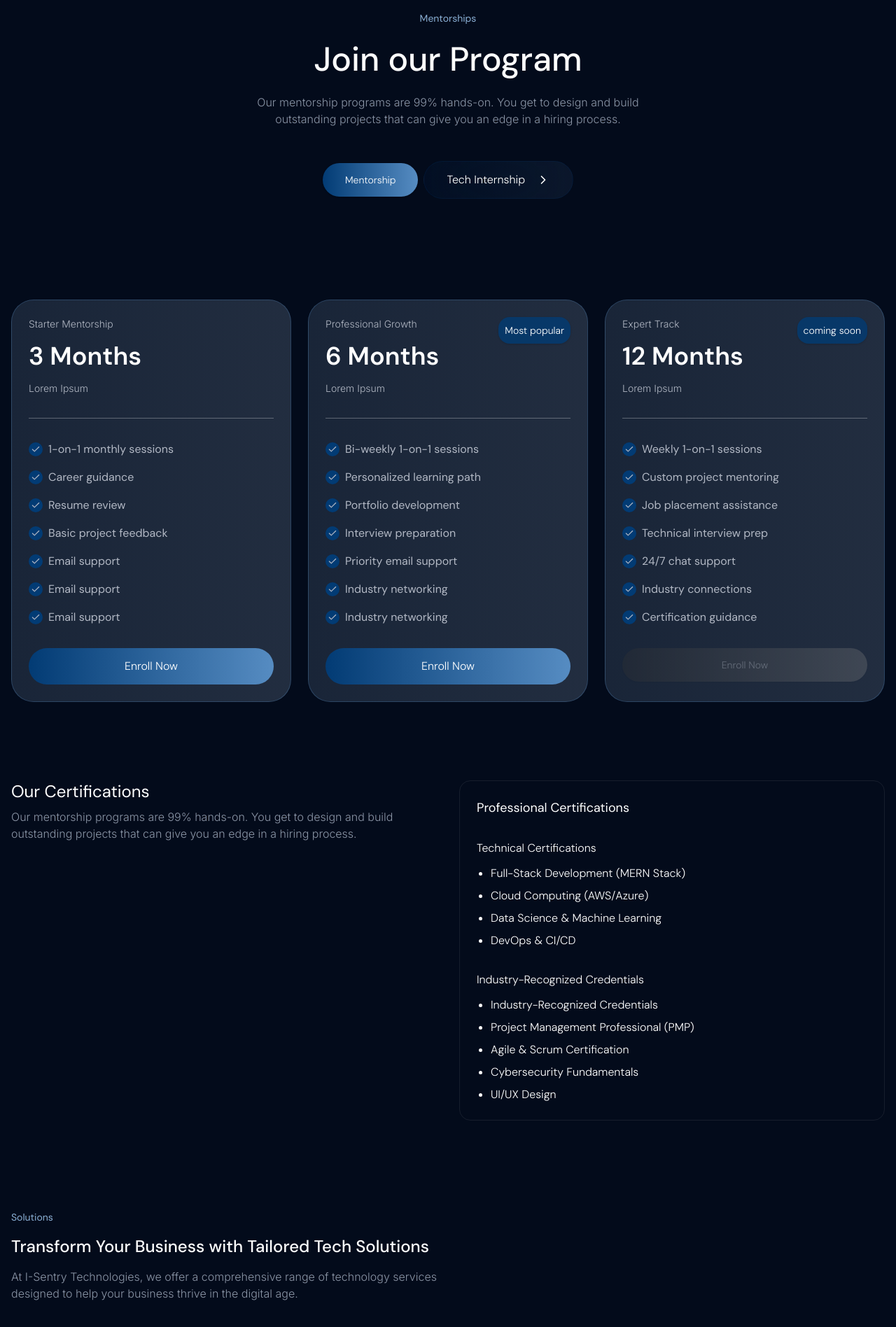
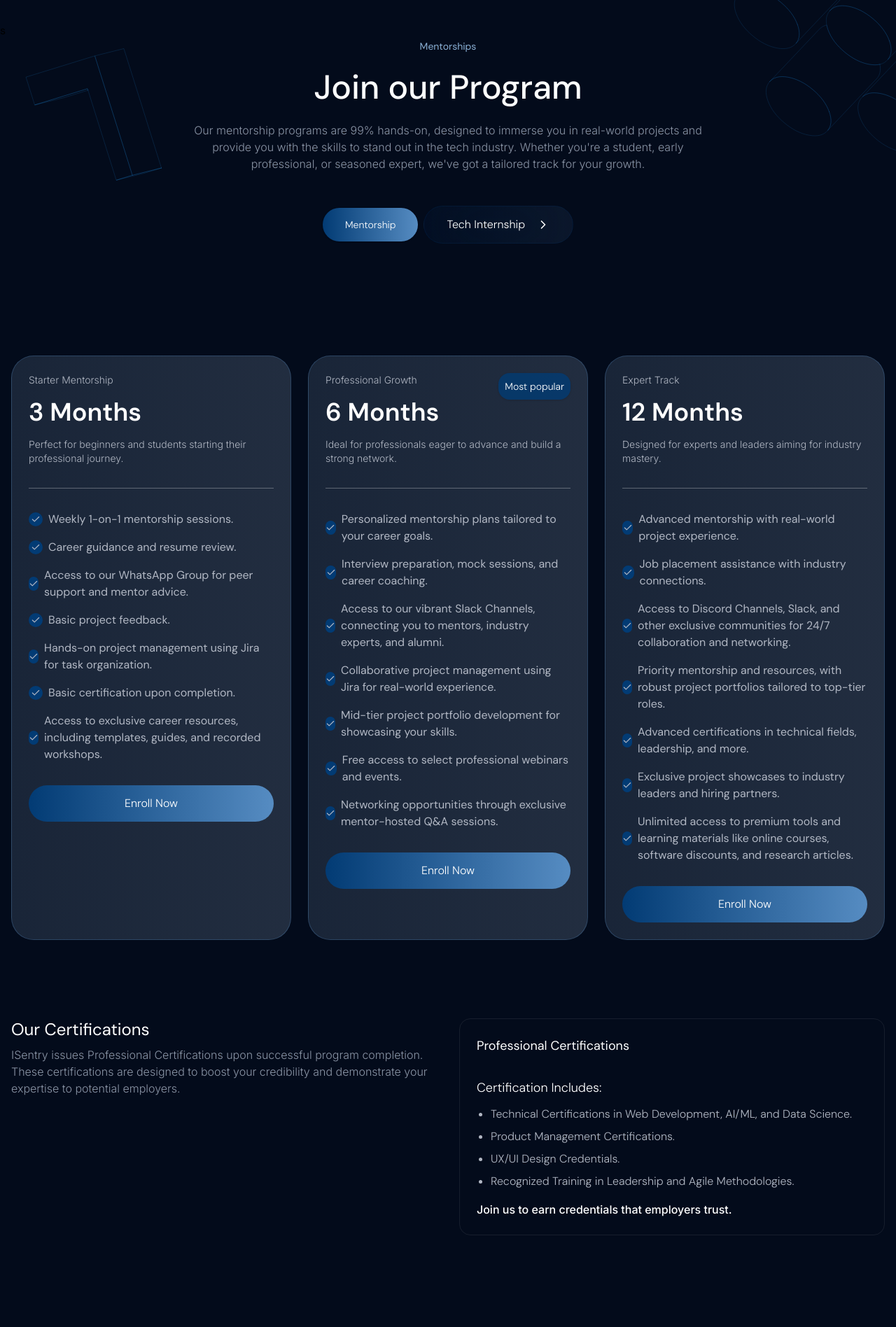
Before and after one commit to i-sentry/i-sentry-platform, a Next.js app: page /mentorships in a window 1280 px wide. Shown: the part 80-1976 px from the top of the page at 70% size. Built offline with nearby package versions, Linux system fonts and the light colour scheme.

Commit message:
Mentorship content in progress

```diff
--- a/app/mentorships/page.tsx
+++ b/app/mentorships/page.tsx
@@ -4,6 +4,7 @@ import { Zap } from "lucide-react";
 import React from "react";
 import InternImage from "@/public/images/internship.jpeg";
 import Image from "next/image";
+import BannerIllustration from "@/components/BannerIllustration";
 
 export type PriceListProp = {
   package: string;
@@ -11,54 +12,65 @@ export type PriceListProp = {
   description: string;
   features: string[];
   badge: string;
+  comingSoon: boolean;
+};
 
-};
+/*
+
+
+*/
 
 const priceList: PriceListProp[] = [
   {
     package: "Starter Mentorship",
     duration: "3 Months",
-    description: "Lorem Ipsum",
+    description:
+      "Perfect for beginners and students starting their professional journey.",
     features: [
-      "1-on-1 monthly sessions",
-      "Career guidance",
-      "Resume review",
-      "Basic project feedback",
-      "Email support",
-      "Email support",
-      "Email support",
+      "Weekly 1-on-1 mentorship sessions.",
+      "Career guidance and resume review.",
+      "Access to our WhatsApp Group for peer support and mentor advice.",
+      "Basic project feedback.",
+      "Hands-on project management using Jira for task organization.",
+      "Basic certification upon completion.",
+      "Access to exclusive career resources, including templates, guides, and recorded workshops.",
     ],
     badge: "",
+    comingSoon: false,
   },
   {
     package: "Professional Growth",
     duration: "6 Months",
-    description: "Lorem Ipsum",
+    description:
+      "Ideal for professionals eager to advance and build a strong network.",
     features: [
-      "Bi-weekly 1-on-1 sessions",
-      "Personalized learning path",
-      "Portfolio development",
-      "Interview preparation",
-      "Priority email support",
-      "Industry networking",
-      "Industry networking",
+      "Personalized mentorship plans tailored to your career goals.",
+      "Interview preparation, mock sessions, and career coaching.",
+      "Access to our vibrant Slack Channels, connecting you to mentors, industry experts, and alumni.",
+      "Collaborative project management using Jira for real-world experience.",
+      "Mid-tier project portfolio development for showcasing your skills.",
+      "Free access to select professional webinars and events.",
+      "Networking opportunities through exclusive mentor-hosted Q&A sessions.",
     ],
     badge: "Most popular",
+    comingSoon: false,
   },
   {
     package: "Expert Track",
     duration: "12 Months",
-    description: "Lorem Ipsum",
+    description:
+      "Designed for experts and leaders aiming for industry mastery.",
     features: [
-      "Weekly 1-on-1 sessions",
-      "Custom project mentoring",
-      "Job placement assistance",
-      "Technical interview prep",
-      "24/7 chat support",
-      "Industry connections",
-      "Certification guidance",
+      "Advanced mentorship with real-world project experience.",
+      "Job placement assistance with industry connections.",
+      "Access to Discord Channels, Slack, and other exclusive communities for 24/7 collaboration and networking.",
+      "Priority mentorship and resources, with robust project portfolios tailored to top-tier roles.",
+      "Advanced certifications in technical fields, leadership, and more.",
+      "Exclusive project showcases to industry leaders and hiring partners.",
+      "Unlimited access to premium tools and learning materials like online courses, software discounts, and research articles.",
     ],
-    badge: "coming soon",
+    badge: "",
+    comingSoon: true,
   },
 ];
 
@@ -66,17 +78,20 @@ const Mentorships = () => {
   return (
     <>
       {/* BANNER */}
-      <section className="py-24">
-        <div className="wrapper md:mx-auto md:max-w-4xl xl:max-w-5xl">
-          <div className="text-center md:mx-auto md:max-w-xl">
+      <section className="relative py-24 lg:py-28">
+        <BannerIllustration />
+        <div className="wrapper relative z-10 md:mx-auto md:max-w-4xl xl:max-w-5xl">
+          <div className="text-center md:mx-auto md:max-w-3xl">
             <h4 className="text-sm text-secondary-200">Mentorships</h4>
             <h1 className="my-4 text-3xl font-medium leading-[1.3] text-white sm:text-5xl sm:leading-snug">
               Join our Program
             </h1>
             <p className="font-light leading-normal text-primary-200">
-              Our mentorship programs are 99% hands-on. You get to design and
-              build outstanding projects that can give you an edge in a hiring
-              process.
+              Our mentorship programs are 99% hands-on, designed to immerse you
+              in real-world projects and provide you with the skills to stand
+              out in the tech industry. Whether you&apos;re a student, early
+              professional, or seasoned expert, we&apos;ve got a tailored track
+              for your growth.
             </p>
 
             <div className="mt-12 flex items-center justify-center gap-2">
@@ -105,9 +120,9 @@ const Mentorships = () => {
         <div className="">
           <h3 className="mb-2 text-2xl text-white">Our Certifications</h3>
           <p className="text-base font-light leading-normal text-primary-200">
-            Our mentorship programs are 99% hands-on. You get to design and
-            build outstanding projects that can give you an edge in a hiring
-            process.
+            ISentry issues Professional Certifications upon successful program
+            completion. These certifications are designed to boost your
+            credibility and demonstrate your expertise to potential employers.
           </p>
         </div>
         <div className="mt-6 rounded-2xl border border-[#F4F4F414] p-6 lg:mt-0">
@@ -115,18 +130,27 @@ const Mentorships = () => {
             Professional Certifications
           </h3>
           <div className="">
-            <h4 className="mb-3 text-base font-light text-white">
-              Technical Certifications
+            <h4 className="mb-3 text-lg font-light text-white">
+              Certification Includes:
             </h4>
-            <ul className="list-disc space-y-2 pl-5 text-base font-light leading-normal text-white">
-              <li>Full-Stack Development (MERN Stack)</li>
-              <li>Cloud Computing (AWS/Azure)</li>
-              <li>Data Science & Machine Learning</li>
-              <li> DevOps & CI/CD</li>
+            <ul className="list-disc space-y-2 pl-5 text-base font-light leading-normal text-primary-100">
+              <li>
+                Technical Certifications in Web Development, AI/ML, and Data
+                Science.
+              </li>
+              <li>Product Management Certifications.</li>
+              <li>UX/UI Design Credentials.</li>
+              <li>
+                Recognized Training in Leadership and Agile Methodologies.
+              </li>
             </ul>
+
+            <p className="mt-4 font-medium text-white">
+              Join us to earn credentials that employers trust.
+            </p>
           </div>
 
-          <div className="mt-8">
+          {/* <div className="mt-8">
             <h4 className="mb-3 text-base font-light text-white">
               Industry-Recognized Credentials
             </h4>
@@ -137,7 +161,7 @@ const Mentorships = () => {
               <li>Cybersecurity Fundamentals</li>
               <li>UI/UX Design</li>
             </ul>
-          </div>
+          </div> */}
         </div>
       </section>
 
@@ -149,9 +173,10 @@ const Mentorships = () => {
             Transform Your Business with Tailored Tech Solutions
           </h3>
           <p className="font-light leading-normal text-primary-200">
-            At I-Sentry Technologies, we offer a comprehensive range of
-            technology services designed to help your business thrive in the
-            digital age.
+            We deliver innovative, scalable, and results-driven technology
+            solutions to propel your business forward in today&apos;s digital
+            landscape. Partner with us to unlock new opportunities and optimize
+            your operations with cutting-edge expertise.
           </p>
         </div>
 
@@ -185,19 +210,19 @@ const solutions: SolutionProp[] = [
     icon: <Zap />,
     title: "Custom Software Development",
     description:
-      "From concept and design to development and deployment, we ensure your custom solution integrates seamlessly into your existing systems while offering scalability and flexibility for future growth.",
+      "From ideation to deployment, we craft bespoke software solutions that seamlessly integrate with your existing systems. With a focus on scalability, security, and flexibility, we help your business grow and adapt to ever-changing needs.",
   },
   {
     icon: <Zap />,
     title: "Cloud Solutions",
     description:
-      "Whether you need cloud storage, computing power, or software as a service (SaaS), we tailor our cloud services to fit your business model, enabling you to operate more efficiently while reducing overhead costs.",
+      "Leverage the power of the cloud to enhance efficiency and reduce operational costs. Whether it's storage, computing power, or SaaS applications, our solutions are designed to align with your business objectives and maximize performance.",
   },
   {
     icon: <Zap />,
     title: "Tech Consultancy",
     description:
-      "From initial planning and roadmapping to implementation and scaling, we work with you to ensure your technology aligns with your business goals, giving you a competitive edge in today’s digital world.",
+      "Empower your business with strategic technology planning and execution. From initial consultation to implementation, we ensure that your digital transformation aligns perfectly with your business goals, giving you a competitive edge.",
   },
 ];
 
@@ -212,11 +237,20 @@ const SolutionCard = ({ item }: { item: SolutionProp }) => {
         <p className="font-inter text-sm font-light text-primary-100 md:text-base">
           {item?.description}
         </p>
+
+        <div className="mt-2">
+          <h4 className="font-medium text-white">Key Features</h4>
+          <ul className="list-disc pl-3.5 text-sm font-light leading-normal text-white">
+            <li className="text-primary-100">
+              Comprehensive digital roadmaps for growth.
+            </li>
+          </ul>
+        </div>
         <SmartButton
           showAnimatedIcon
           variant="dark"
           buttonText="Schedule a call"
-          className="px-6 py-3"
+          className="mt-4 object-cover object-center px-6 py-3"
           isLink
           url="https://calendly.com/isentrytechnologies"
         />
```
